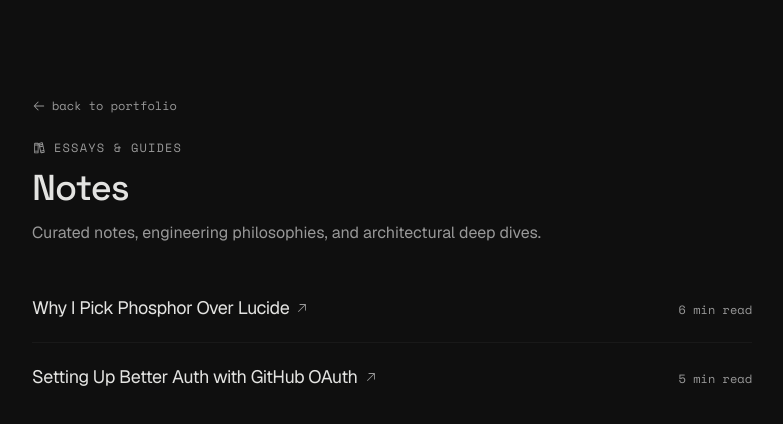
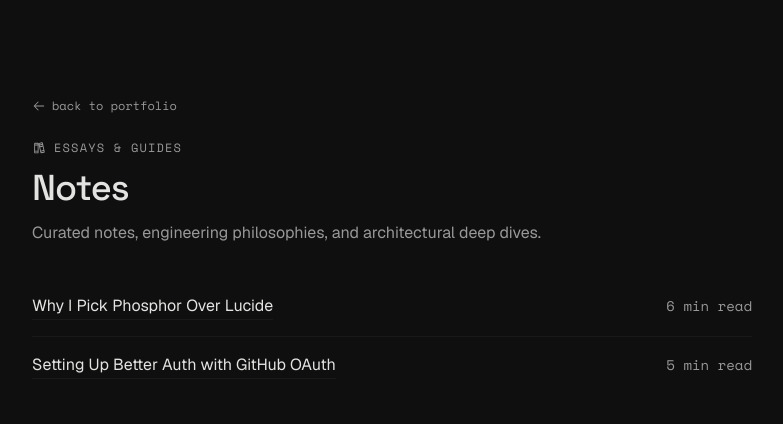
Before and after one commit to ThaminduDasanayake/portfolio, a Next.js app: page /posts in a window 1280 px wide. Shown: the top 424 px of the page, without its empty margins (248-1031 px from the left). Built offline with nearby package versions, Linux system fonts and the light colour scheme.

Commit message:
feat: introduce AnimatedUnderline component and apply it to post titles

```diff
--- a/app/posts/page.tsx
+++ b/app/posts/page.tsx
@@ -6,6 +6,7 @@ import {
   BooksIcon,
 } from "@phosphor-icons/react/dist/ssr";
 import { SIMPLE_POSTS } from "@/lib/data";
+import { AnimatedUnderline } from "@/components/ui/animated-underline";
 
 export const metadata: Metadata = {
   title: "Notes & Posts — Thamindu Dasanayake",
@@ -49,28 +50,29 @@ export default function PostsIndexPage() {
         <div className="divide-border/40 divide-y">
           {SIMPLE_POSTS.map((post) => {
             return (
-              <article key={post.slug} className="py-5 first:pt-0 last:pb-0">
+              <div
+                key={post.slug}
+                className="flex items-baseline justify-between gap-4 py-4 first:pt-0 last:pb-0"
+              >
+                <div className="inline-flex min-w-0 items-center">
                   <Link
                     href={`/posts/${post.slug}`}
-                  className="group flex flex-col gap-2 sm:flex-row sm:items-baseline sm:justify-between"
+                    className="group inline-flex items-center gap-1.5"
                   >
-                  <div className="flex items-center gap-2">
-                    <h2 className="decoration-border group-hover:decoration-foreground flex items-center gap-1.5 text-base font-normal tracking-tight underline-offset-4 transition-colors hover:underline sm:text-lg">
+                    <AnimatedUnderline as="h2" showTrack className="text-sm sm:text-base">
                       <span>{post.title}</span>
+                    </AnimatedUnderline>
                     <ArrowUpRightIcon
                       size={14}
-                        className="text-muted-foreground group-hover:text-foreground shrink-0 transition-transform duration-200 group-hover:translate-x-0.5 group-hover:-translate-y-0.5"
+                      className="text-muted-foreground group-hover:text-foreground shrink-0 opacity-0 transition-all duration-150 group-hover:translate-x-0.5 group-hover:-translate-y-0.5 group-hover:opacity-100"
                     />
-                    </h2>
+                  </Link>
                 </div>
 
-                  <div className="flex items-center gap-3">
-                    <span className="text-muted-foreground shrink-0 font-mono text-xs">
+                <span className="text-muted-foreground shrink-0 font-mono text-xs tabular-nums sm:text-sm">
                   {post.readTime}
                 </span>
               </div>
-                </Link>
-              </article>
             );
           })}
         </div>
--- a/components/posts.tsx
+++ b/components/posts.tsx
@@ -3,37 +3,40 @@
 import Link from "next/link";
 import { ArrowUpRightIcon } from "@phosphor-icons/react";
 import { SIMPLE_POSTS } from "@/lib/data";
+import AnimatedUnderline from "@/components/ui/animated-underline";
 
 export function Posts() {
   return (
     <section className="space-y-3">
       <div>
-        <h2 className="text-muted-foreground text-sm font-sans font-normal">
+        <h2 className="text-muted-foreground font-sans text-sm font-normal">
           Notes
         </h2>
       </div>
 
       <div className="space-y-1.5">
         {SIMPLE_POSTS.map((post) => (
-          <Link
+          <div
             key={post.slug}
-            href={`/posts/${post.slug}`}
-            className="group flex items-baseline justify-between gap-4 py-0.5 transition-colors"
+            className="flex items-baseline justify-between gap-4 py-1"
           >
-            <div className="inline-flex items-baseline gap-1 min-w-0">
-              <span className="text-foreground text-sm sm:text-base font-normal underline underline-offset-4 decoration-border group-hover:decoration-foreground transition-colors truncate">
-                {post.title}
-              </span>
+            <Link
+              href={`/posts/${post.slug}`}
+              className="group inline-flex min-w-0 items-center gap-1.5"
+            >
+              <AnimatedUnderline as="h2" showTrack className="text-sm">
+                <span>{post.title}</span>
+              </AnimatedUnderline>
               <ArrowUpRightIcon
-                size={12}
-                className="text-muted-foreground group-hover:text-foreground opacity-0 group-hover:opacity-100 transition-all duration-150 group-hover:translate-x-0.5 group-hover:-translate-y-0.5 shrink-0"
+                size={14}
+                className="text-muted-foreground group-hover:text-foreground shrink-0 opacity-0 transition-all duration-150 group-hover:translate-x-0.5 group-hover:-translate-y-0.5 group-hover:opacity-100"
               />
-            </div>
+            </Link>
 
-            <span className="text-muted-foreground shrink-0 text-xs sm:text-sm font-sans tabular-nums">
+            <span className="text-muted-foreground shrink-0 text-xs tabular-nums sm:text-sm">
               {post.readTime}
             </span>
-          </Link>
+          </div>
         ))}
       </div>
     </section>
--- /dev/null
+++ b/components/ui/animated-underline.tsx
@@ -0,0 +1,50 @@
+import * as React from "react";
+import { cn } from "@/lib/utils";
+
+export interface AnimatedUnderlineProps
+  extends React.HTMLAttributes<HTMLElement> {
+  children: React.ReactNode;
+  /** Base track line below the text. Defaults to false. */
+  showTrack?: boolean;
+  /** Color class for the resting track line. Defaults to 'before:bg-border/40'. */
+  trackColor?: string;
+  /** Color class for the active expanding underline. Defaults to 'after:bg-foreground'. */
+  underlineColor?: string;
+  /** Trigger animation on parent .group hover. Defaults to true. */
+  groupHover?: boolean;
+  /** Render element tag (e.g. 'span', 'h2', 'div'). Defaults to 'span'. */
+  as?: React.ElementType;
+}
+
+export function AnimatedUnderline({
+  children,
+  className,
+  showTrack = false,
+  trackColor = "before:bg-border/40",
+  underlineColor = "after:bg-foreground",
+  groupHover = true,
+  as: Component = "span",
+  ...props
+}: AnimatedUnderlineProps) {
+  return (
+    <Component
+      className={cn(
+        "relative inline-flex items-center pb-0.5",
+        showTrack && [
+          "before:pointer-events-none before:absolute before:inset-x-0 before:bottom-0 before:h-px before:content-['']",
+          trackColor,
+        ],
+        "after:pointer-events-none after:absolute after:inset-x-0 after:bottom-0 after:h-px after:origin-left after:scale-x-0 after:transition-transform after:duration-300 after:ease-[cubic-bezier(0.22,1,0.36,1)] after:will-change-transform after:content-['']",
+        underlineColor,
+        groupHover && "group-hover:after:scale-x-100",
+        "hover:after:scale-x-100",
+        className
+      )}
+      {...props}
+    >
+      {children}
+    </Component>
+  );
+}
+
+export default AnimatedUnderline;
```
Lines whose indentation alone changed are shown as unchanged.
